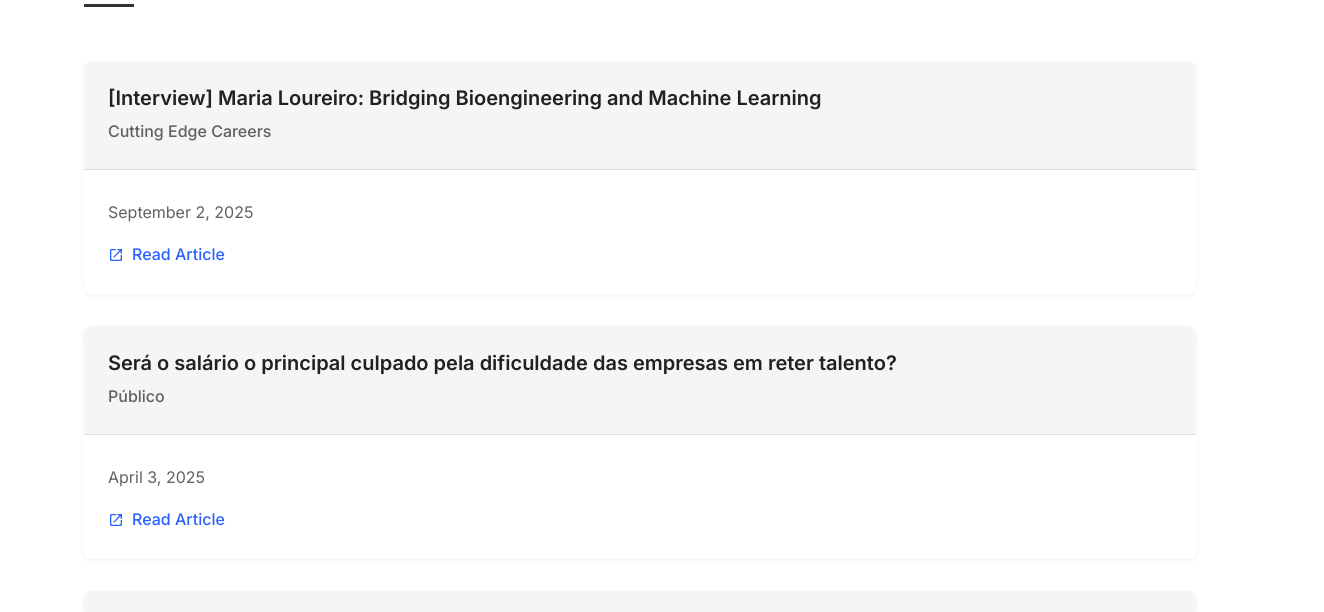
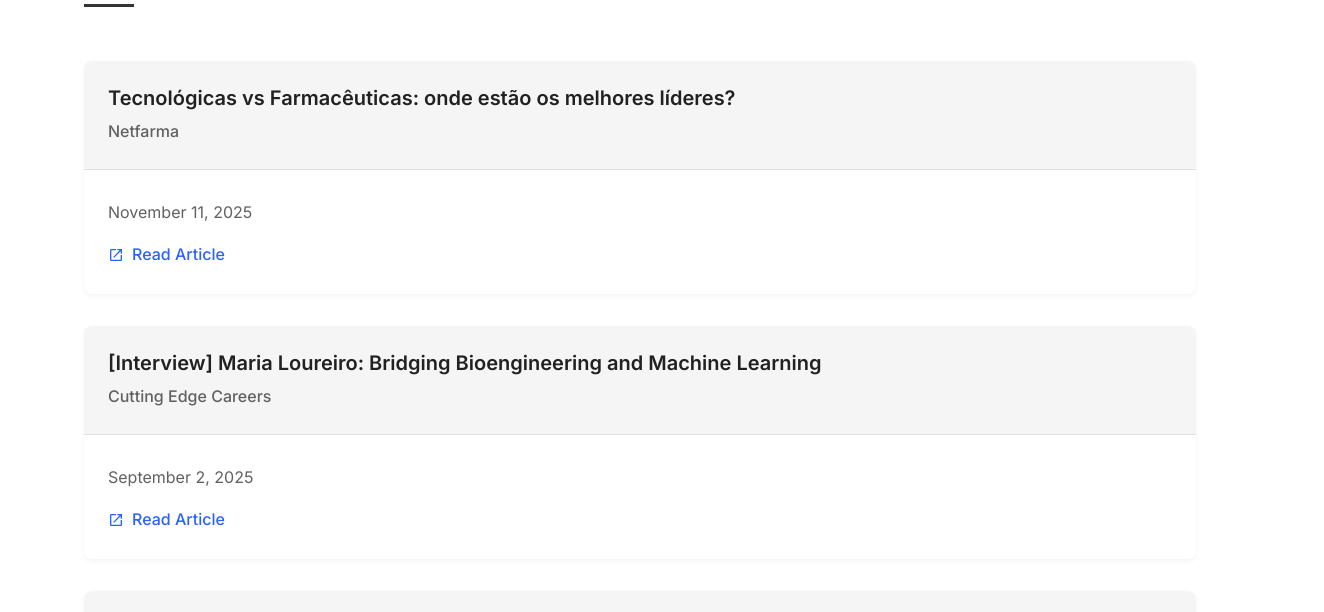
Before and after one commit to M4riaLoureiro/m4rialoureiro.github.io, a plain HTML site: page pages/articles.html in a window 1280 px wide. Shown: the part 158-770 px from the top of the page, 1324 px wide, since content can reach past the window. Drawn offline with Linux system fonts and the light colour scheme.

Commit message:
add new article published

```diff
--- a/pages/articles.html
+++ b/pages/articles.html
@@ -19,10 +19,7 @@
           <li><a href="associations.html">Associations</a></li>
           <li><a href="projects.html">Projects</a></li>
           <li><a href="articles.html" class="active">Articles</a></li>
-          <li><a href="talks.html" >Talks</a></li>
-          <li><a href="awards.html">Awards</a></li>
-          <li><a href="volunteering.html">Volunteering</a></li>
-          <li><a href="contact.html">Contacts</a></li>
+          <li><a href="talks.html">Talks</a></li>
           <li><a href="awards.html">Awards</a></li>
           <li><a href="volunteering.html">Volunteering</a></li>
           <li><a href="contact.html">Contacts</a></li>
@@ -45,6 +42,27 @@
 
         <div class="articles-grid">
           <!-- Article 1 -->
+          <div class="article-card">
+            <div class="article-header">
+              <h3>Tecnológicas vs Farmacêuticas: onde estão os melhores líderes?</h3>
+              <div class="article-publisher">Netfarma</div>
+            </div>
+            <div class="article-body">
+              <div class="article-date">
+                November 11, 2025
+              </div>
+              <div class="article-link">
+                <a href="https://www.netfarma.pt/tecnologicas-vs-farmaceuticas-onde-estao-os-melhores-lideres/" target="_blank" class="view-article">
+                  <svg xmlns="http://www.w3.org/2000/svg" width="16" height="16" viewBox="0 0 24 24" fill="currentColor">
+                    <path d="M19 19H5V5h7V3H5c-1.11 0-2 .9-2 2v14c0 1.1.89 2 2 2h14c1.1 0 2-.9 2-2v-7h-2v7zM14 3v2h3.59l-9.83 9.83 1.41 1.41L19 6.41V10h2V3h-7z"/>
+                  </svg>
+                  Read Article
+                </a>
+              </div>
+            </div>
+          </div>
+
+          <!-- Article 2 -->
           <div class="article-card">
             <div class="article-header">
               <h3>[Interview] Maria Loureiro: Bridging Bioengineering and Machine Learning</h3>
```
